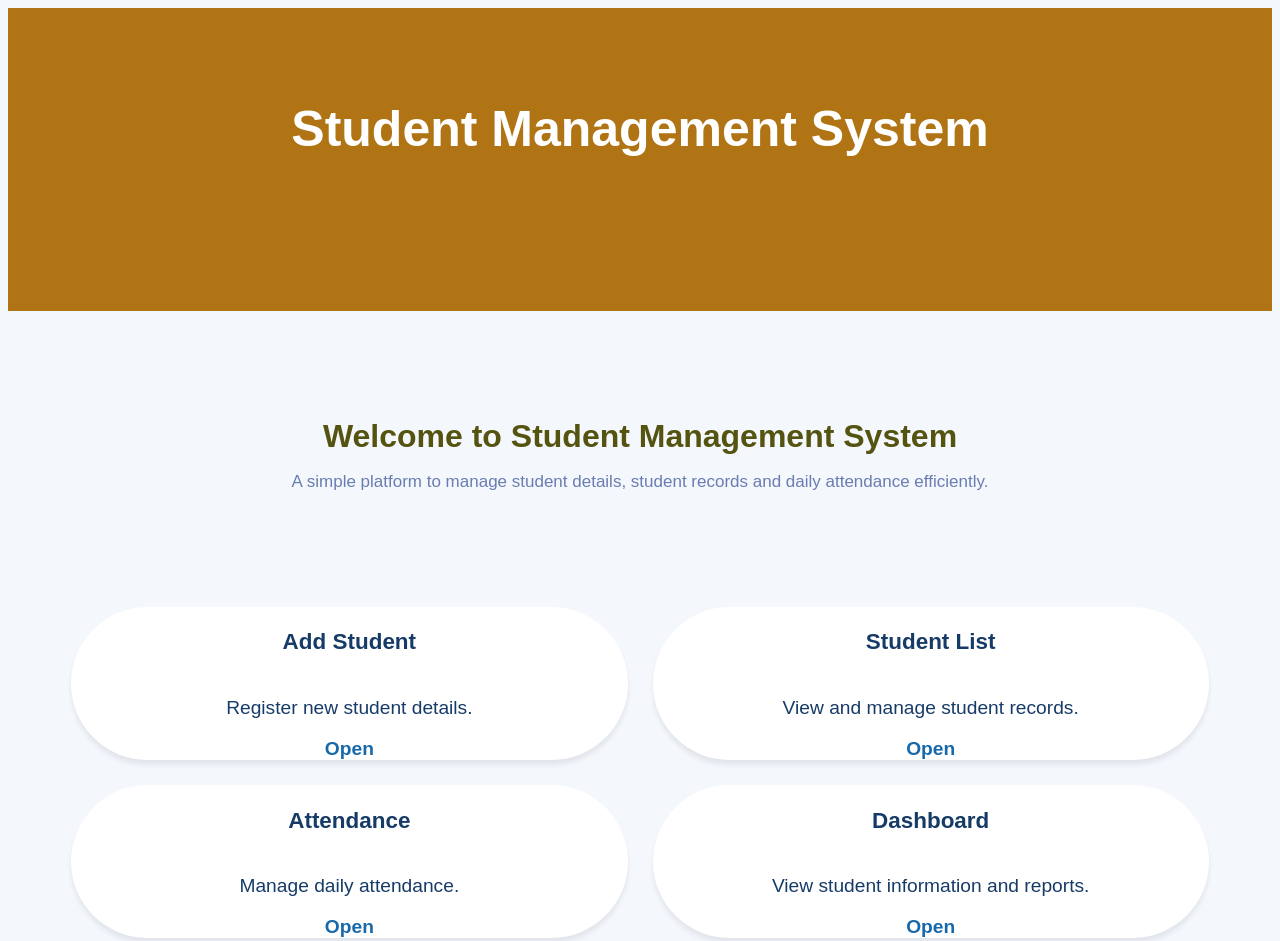
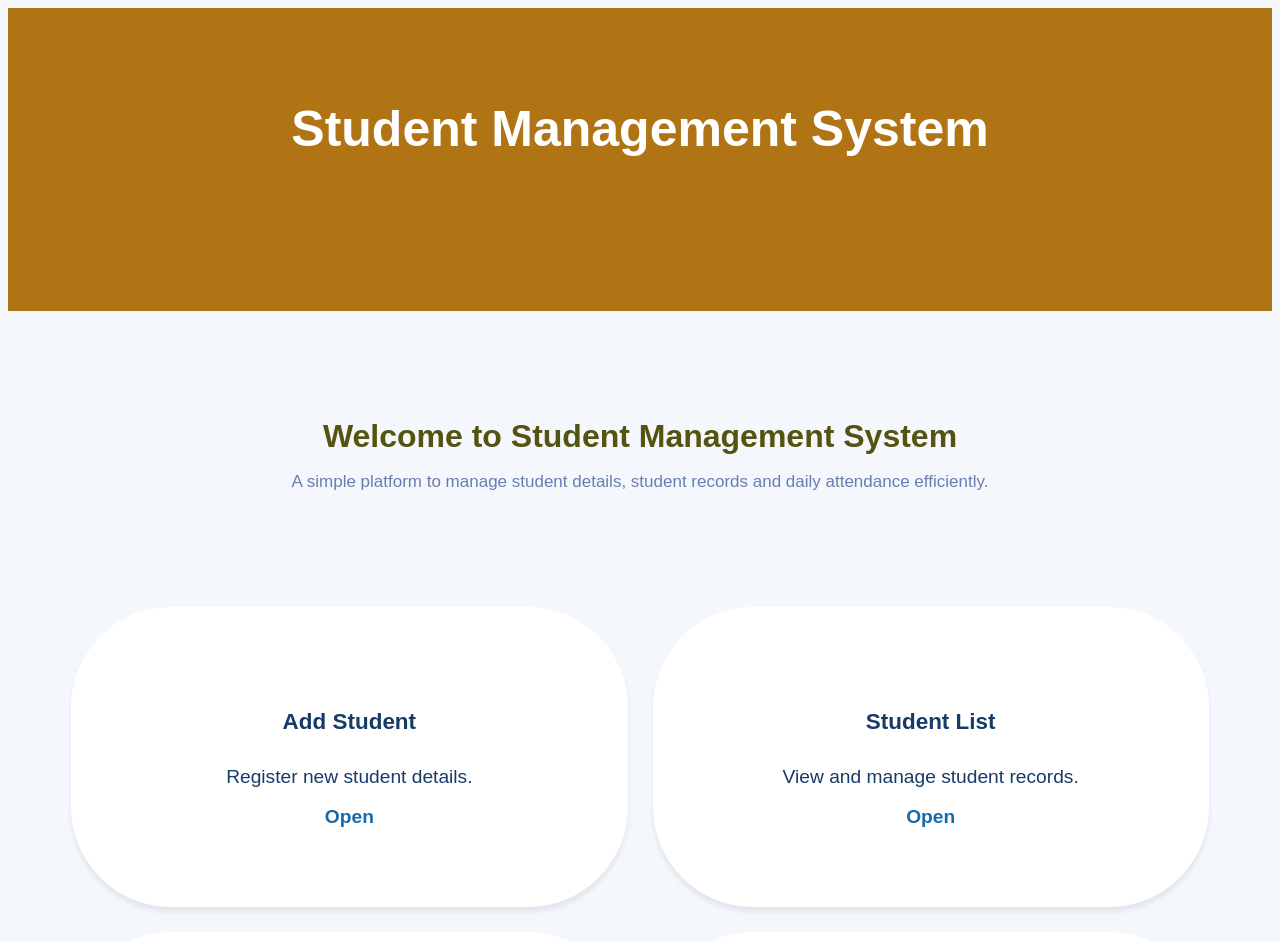
Before and after one commit to neeha-png/student-management, a plain HTML site: page index.html in a window 1280 px wide. Shown: the top 941 px of the page. Drawn offline with Linux system fonts and the light colour scheme.

Commit message:
update homepage design

```diff
--- a/css/home.css
+++ b/css/home.css
@@ -24,7 +24,7 @@ header h2 {
 
 
 nav {
-    display: flex;
+    display: grid;
     flex-wrap: wrap;
     gap: 25px;
 }
@@ -81,6 +81,7 @@ nav a:hover {
 }
 
 .card {
+    height:300px;
     font-size: larger;
     background-color:white;
    padding: auto;
@@ -95,22 +96,23 @@ nav a:hover {
     justify-content: center;
     align-items: center;
     text-align: center;
+    border-width: 70px;
 
 
 }
 
 .card:hover {
-    transform: translatey(-6px);
+    transform: translatex(6px);
 }
 
 .card h3 {
     color: #173b67;
-
+    margin-bottom: 12px;
 }
 
 .card p {
     color: #173b67;
-
+     margin-bottom: 18px;
 
 }
 
```
